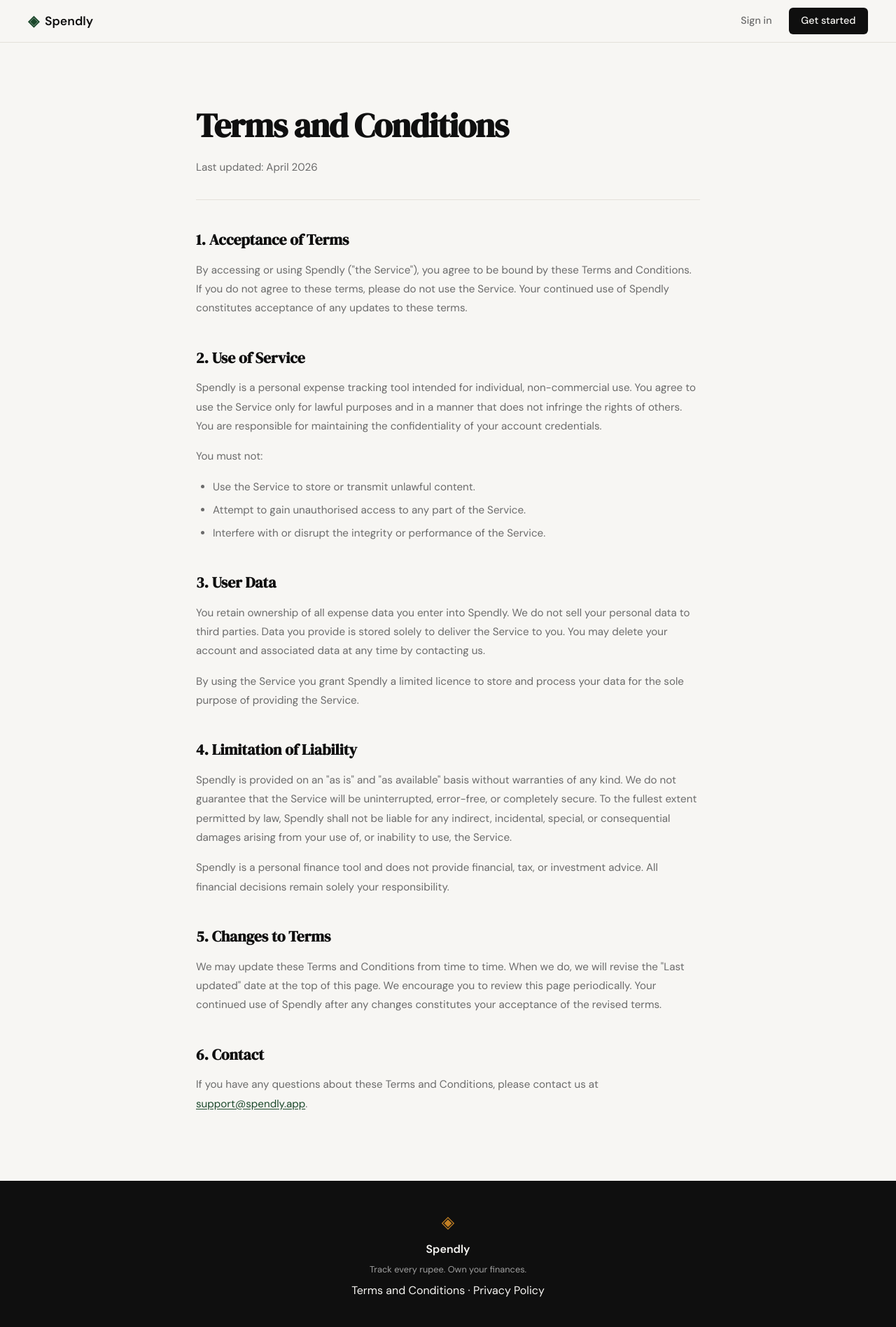
After one commit to shekhar-avaatrix/spendly, a Flask app: page /terms in a window 1280 px wide. The commit adds this page. Shown: the whole page at 70% size. Run offline with Flask 3, Linux system fonts and the light colour scheme.

Commit message:
landing: add terms and conditions page and route

```diff
--- a/app.py
+++ b/app.py
@@ -26,6 +26,11 @@ def login():
 # Placeholder routes — students will implement these                  #
 # ------------------------------------------------------------------ #
 
+@app.route("/terms")
+def terms():
+    return render_template("terms.html")
+
+
 @app.route("/logout")
 def logout():
     return "Logout — coming in Step 3"
--- a/static/css/style.css
+++ b/static/css/style.css
@@ -508,6 +508,69 @@ a { color: inherit; text-decoration: none; }
 }
 
 /* ------------------------------------------------------------------ */
+/* Prose pages (Terms, Privacy Policy, etc.)                          */
+/* ------------------------------------------------------------------ */
+
+.prose-page {
+    padding: 5rem 2rem;
+}
+
+.prose-inner {
+    max-width: 720px;
+    margin: 0 auto;
+}
+
+.prose-inner h1 {
+    font-family: var(--font-display);
+    font-size: clamp(2rem, 4vw, 3rem);
+    letter-spacing: -0.02em;
+    color: var(--ink);
+    margin-bottom: 0.5rem;
+}
+
+.prose-meta {
+    font-size: 0.85rem;
+    color: var(--ink-faint);
+    margin-bottom: 3rem;
+    padding-bottom: 2rem;
+    border-bottom: 1px solid var(--border);
+}
+
+.prose-inner h2 {
+    font-family: var(--font-display);
+    font-size: 1.35rem;
+    color: var(--ink);
+    margin-top: 2.5rem;
+    margin-bottom: 0.75rem;
+}
+
+.prose-inner p {
+    font-size: 0.95rem;
+    color: var(--ink-muted);
+    line-height: 1.8;
+    margin-bottom: 1rem;
+}
+
+.prose-inner ul {
+    margin: 0 0 1rem 1.5rem;
+}
+
+.prose-inner li {
+    font-size: 0.95rem;
+    color: var(--ink-muted);
+    line-height: 1.8;
+    margin-bottom: 0.35rem;
+}
+
+.prose-inner a {
+    color: var(--accent);
+    text-decoration: underline;
+    text-underline-offset: 2px;
+}
+
+.prose-inner a:hover { color: var(--ink); }
+
+/* ------------------------------------------------------------------ */
 /* Responsive                                                          */
 /* ------------------------------------------------------------------ */
 
--- a/templates/base.html
+++ b/templates/base.html
@@ -34,7 +34,7 @@
             <span class="brand-icon">◈</span>
             <span class="footer-name">Spendly</span>
             <p class="footer-copy">Track every rupee. Own your finances.</p>
-            <p><a href="#">Terms and Conditions</a> · <a href="#">Privacy Policy</a></p>
+            <p><a href="{{ url_for('terms') }}">Terms and Conditions</a> · <a href="#">Privacy Policy</a></p>
         </div>
     </footer>
 
--- /dev/null
+++ b/templates/terms.html
@@ -0,0 +1,75 @@
+{% extends "base.html" %}
+
+{% block title %}Terms and Conditions — Spendly{% endblock %}
+
+{% block content %}
+
+<section class="prose-page">
+    <div class="prose-inner">
+        <h1>Terms and Conditions</h1>
+        <p class="prose-meta">Last updated: April 2026</p>
+
+        <h2>1. Acceptance of Terms</h2>
+        <p>
+            By accessing or using Spendly ("the Service"), you agree to be bound by these
+            Terms and Conditions. If you do not agree to these terms, please do not use the
+            Service. Your continued use of Spendly constitutes acceptance of any updates to
+            these terms.
+        </p>
+
+        <h2>2. Use of Service</h2>
+        <p>
+            Spendly is a personal expense tracking tool intended for individual, non-commercial
+            use. You agree to use the Service only for lawful purposes and in a manner that
+            does not infringe the rights of others. You are responsible for maintaining the
+            confidentiality of your account credentials.
+        </p>
+        <p>You must not:</p>
+        <ul>
+            <li>Use the Service to store or transmit unlawful content.</li>
+            <li>Attempt to gain unauthorised access to any part of the Service.</li>
+            <li>Interfere with or disrupt the integrity or performance of the Service.</li>
+        </ul>
+
+        <h2>3. User Data</h2>
+        <p>
+            You retain ownership of all expense data you enter into Spendly. We do not sell
+            your personal data to third parties. Data you provide is stored solely to deliver
+            the Service to you. You may delete your account and associated data at any time
+            by contacting us.
+        </p>
+        <p>
+            By using the Service you grant Spendly a limited licence to store and process
+            your data for the sole purpose of providing the Service.
+        </p>
+
+        <h2>4. Limitation of Liability</h2>
+        <p>
+            Spendly is provided on an "as is" and "as available" basis without warranties of
+            any kind. We do not guarantee that the Service will be uninterrupted, error-free,
+            or completely secure. To the fullest extent permitted by law, Spendly shall not
+            be liable for any indirect, incidental, special, or consequential damages arising
+            from your use of, or inability to use, the Service.
+        </p>
+        <p>
+            Spendly is a personal finance tool and does not provide financial, tax, or
+            investment advice. All financial decisions remain solely your responsibility.
+        </p>
+
+        <h2>5. Changes to Terms</h2>
+        <p>
+            We may update these Terms and Conditions from time to time. When we do, we will
+            revise the "Last updated" date at the top of this page. We encourage you to
+            review this page periodically. Your continued use of Spendly after any changes
+            constitutes your acceptance of the revised terms.
+        </p>
+
+        <h2>6. Contact</h2>
+        <p>
+            If you have any questions about these Terms and Conditions, please contact us at
+            <a href="mailto:support@spendly.app">support@spendly.app</a>.
+        </p>
+    </div>
+</section>
+
+{% endblock %}
```
